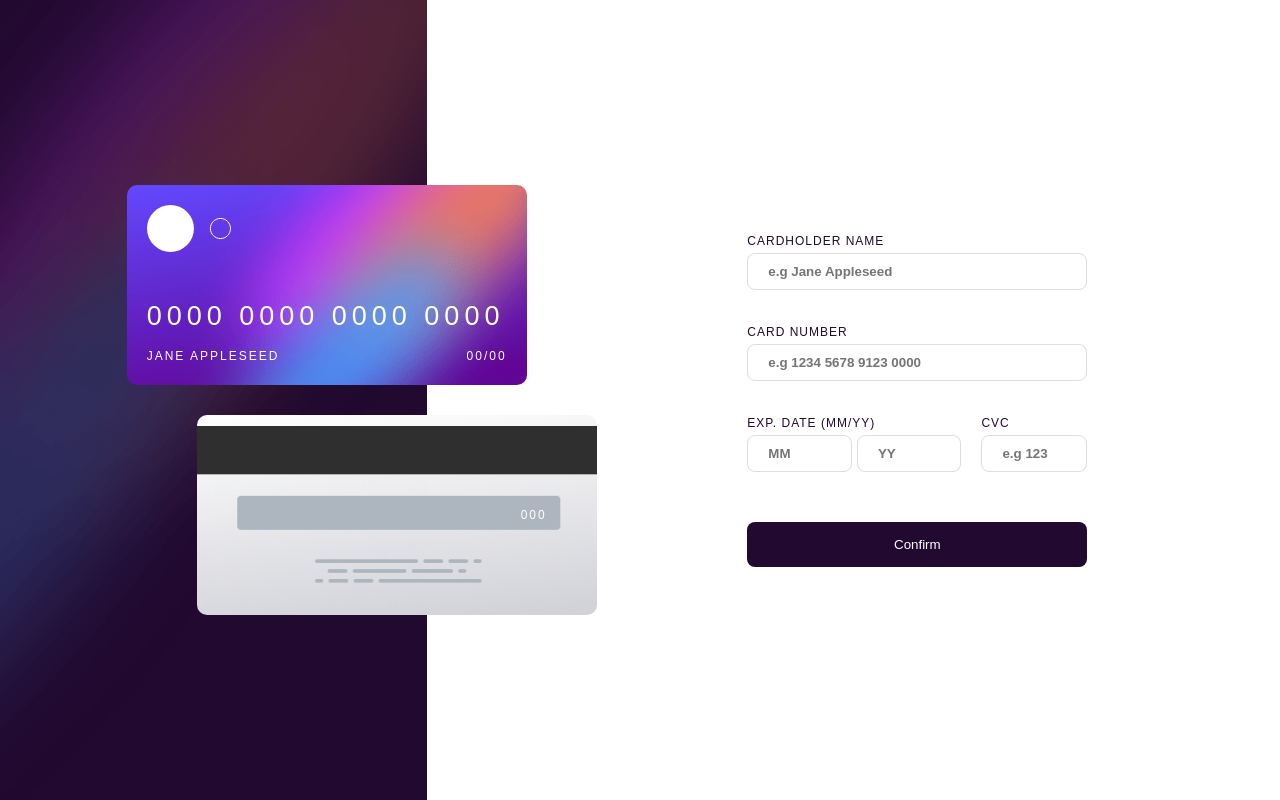
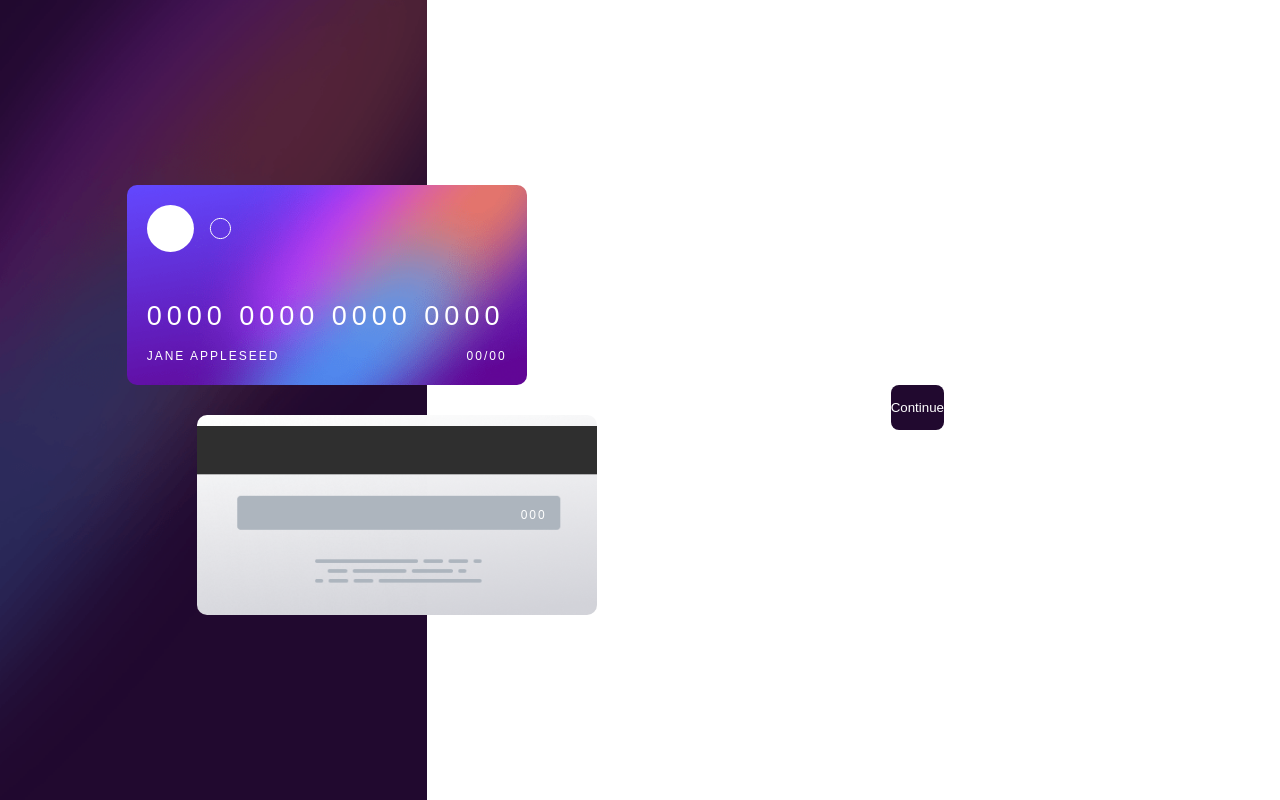
Before and after one commit to Danielhu3/interactive-card2, a React (Create React App) app: page / in a window 1280 px wide. Built offline with nearby package versions, Linux system fonts and the light colour scheme.

Commit message:
form load condition

```diff
--- a/src/components/main/button/index.tsx
+++ b/src/components/main/button/index.tsx
@@ -3,7 +3,7 @@ import { formValues } from '../../../Hooks/useForm'
 import { Button } from './style'
 
 type Props = {
-  form: {
+  form?: {
     cardholderName: {
         value: string;
         error: string;
@@ -26,7 +26,7 @@ type Props = {
     };
     };
 
-    setForm: React.Dispatch<React.SetStateAction<{
+    setForm?: React.Dispatch<React.SetStateAction<{
       cardholderName: {
         value: string;
         error: string;
@@ -49,12 +49,17 @@ type Props = {
     };
 
   }>>;
+
+  text: string;
 }
-const index = ({form,setForm}:Props) => {
+const index = ({form,setForm, text}:Props) => {
+  if(form && setForm){
   const thisFormValues = formValues({form,setForm})
   return (
-    <Button type='submit' onClick={()=>thisFormValues.validate()}>Confirm</Button>
+    <Button type='submit' onClick={()=>thisFormValues.validate()}>{text}</Button>
   )
+  }
+  return <Button type='submit'>{text}</Button>
 }
 
 export default index
--- a/src/components/main/form/index.tsx
+++ b/src/components/main/form/index.tsx
@@ -57,13 +57,26 @@ type Props = {
 }
 const Index = ({form, setForm}: Props) => {
 
+  function handleSubmit(event: React.FormEvent<HTMLFormElement>){
+    event.preventDefault()
+
+    if(isSubmited){
+      for (const key of Object.keys(form)){
+        setForm(oldValues=>({...oldValues, [key]: {'value':'', 'error': ''}}))
+      }
+      //setIsSubmited(false)
+      return
+    }
 
 
 
-  function handleSubmit(event: React.FormEvent<HTMLFormElement>){
-    event.preventDefault()
+
+
+
   }
-  return (
+
+  const [isSubmited, setIsSubmited] = React.useState(true);
+   if(!isSubmited)return (
     <Form onSubmit={(e)=>handleSubmit(e)}>
           <Label labelText='cardholder name'>
             <Input placeholder='e.g Jane Appleseed' form={form} setForm={setForm} field={'cardholderName'}></Input>
@@ -89,8 +102,13 @@ const Index = ({form, setForm}: Props) => {
               {form.cvc.error ? <Error text={form.cvc.error}/> : <></>}
             </Label>
           </DateCVC>
-          <Button form={form} setForm={setForm}/>
+          <Button form={form} setForm={setForm} text='Confirm'/>
     </Form>
+  )
+  return (
+  <Form onSubmit={(e)=> handleSubmit(e)}>
+    <Button text='Continue'/>
+  </Form>
   )
 }
 
```
